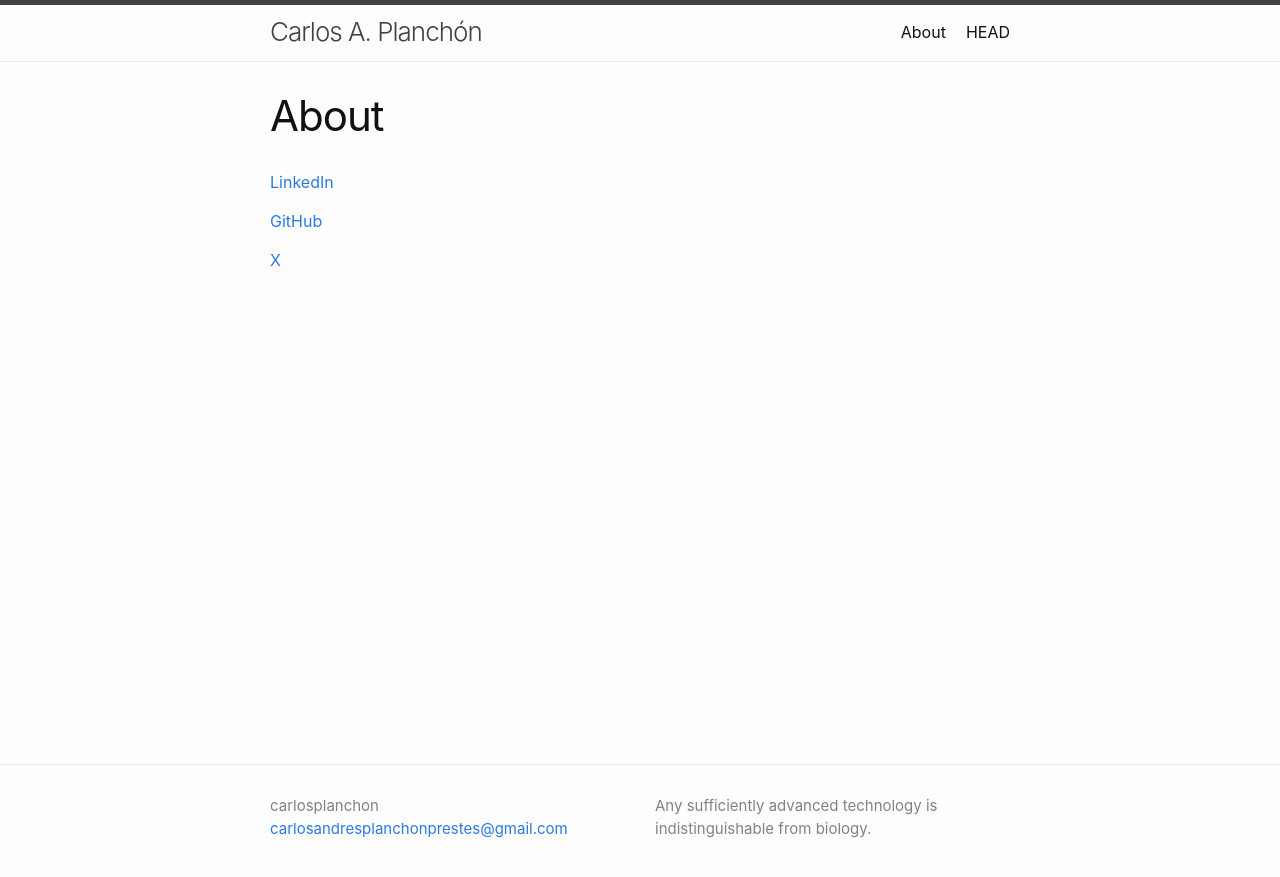
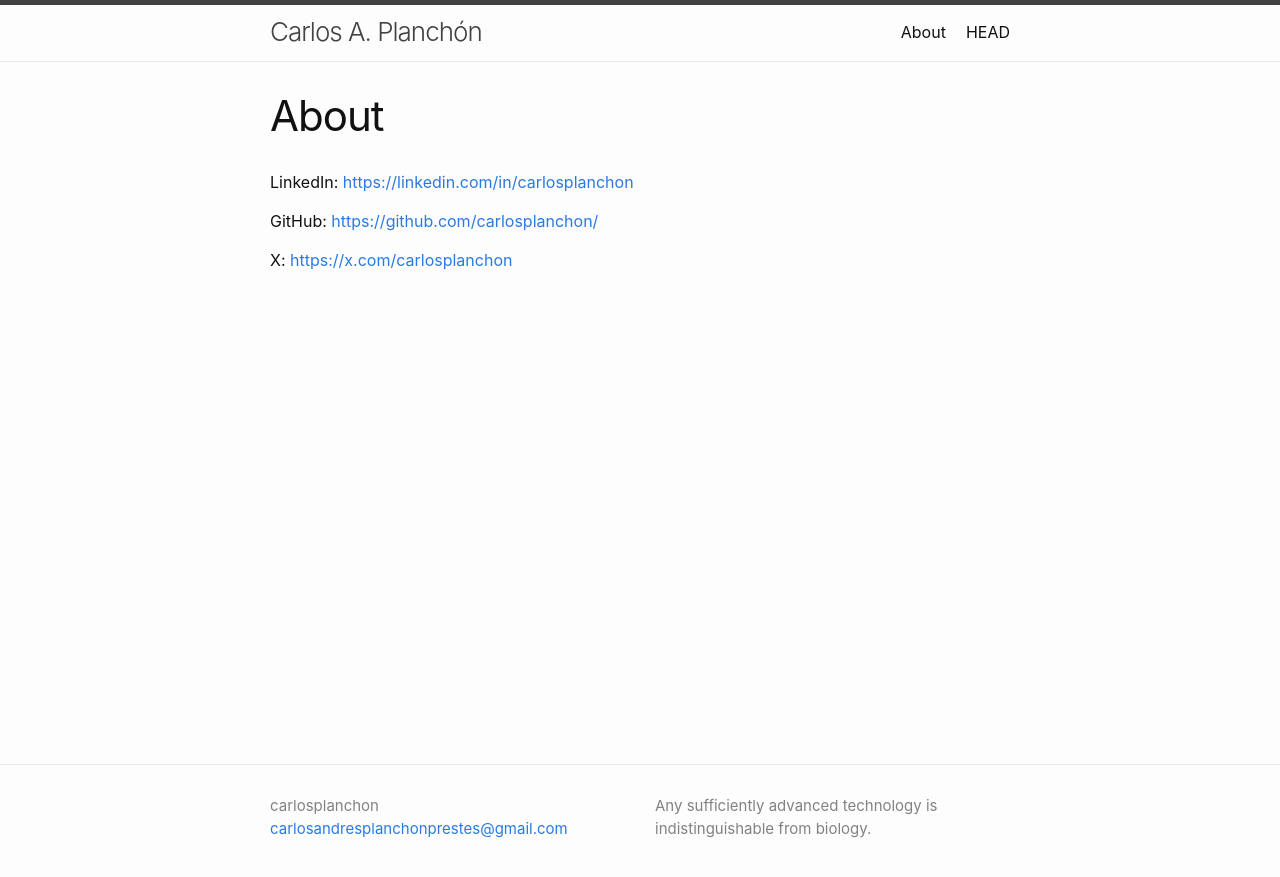
Before and after one commit to carlosplanchon/carlosplanchon.github.io, a Jekyll site: the page built from about.md, in a window 1280 px wide. Shown: the top 877 px of the page. Built offline with Jekyll 4.4.1, drawn with Linux system fonts in a browser that asks for light colours; some of the changed lines change nothing that is shown.

Commit message:
Update about.md

```diff
--- a/about.md
+++ b/about.md
@@ -4,10 +4,10 @@
 permalink: /about/
 ---
 
-[LinkedIn](https://linkedin.com/in/carlosplanchon)
+LinkedIn: [https://linkedin.com/in/carlosplanchon](https://linkedin.com/in/carlosplanchon)
 
-[GitHub](https://github.com/carlosplanchon/)
+GitHub: [https://github.com/carlosplanchon/](https://github.com/carlosplanchon/)
 
-[X](https://x.com/carlosplanchon)
+X: [https://x.com/carlosplanchon](https://x.com/carlosplanchon)
 
 [jekyll-organization]: https://github.com/jekyll
```
